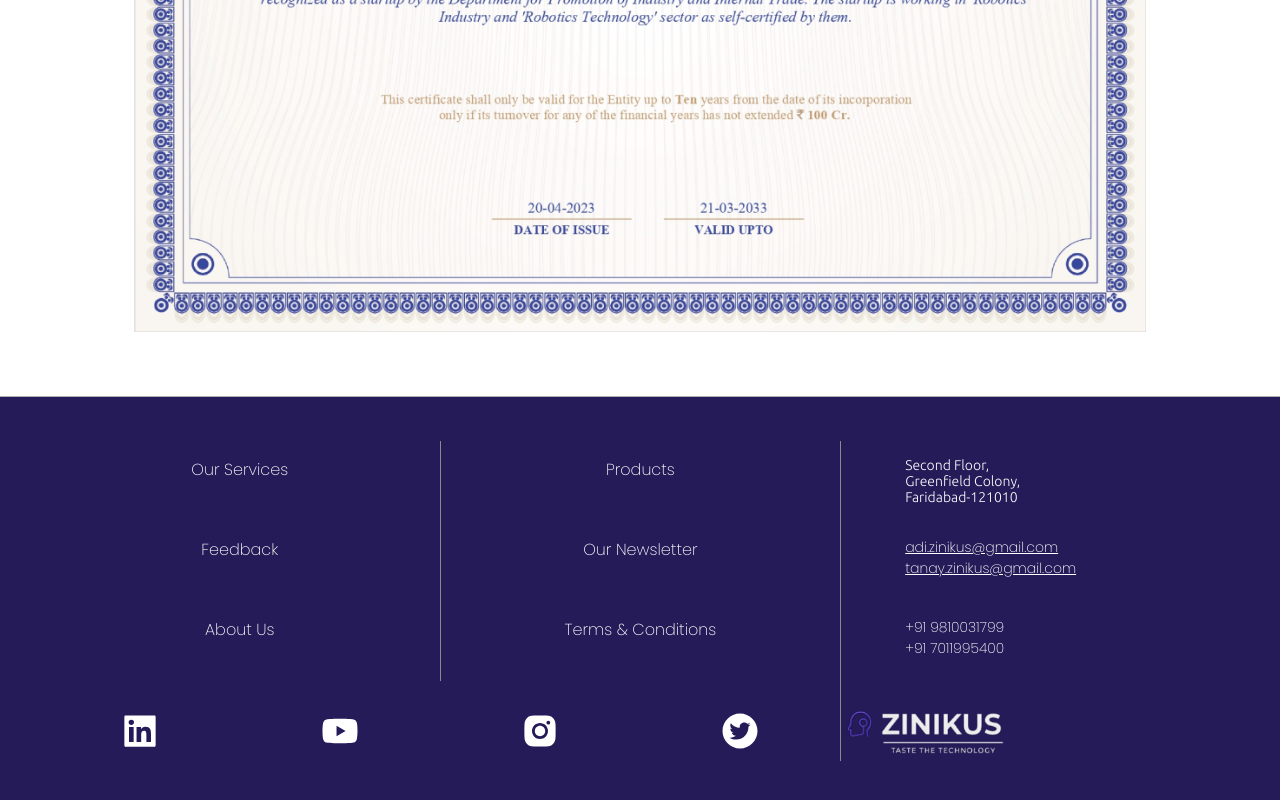
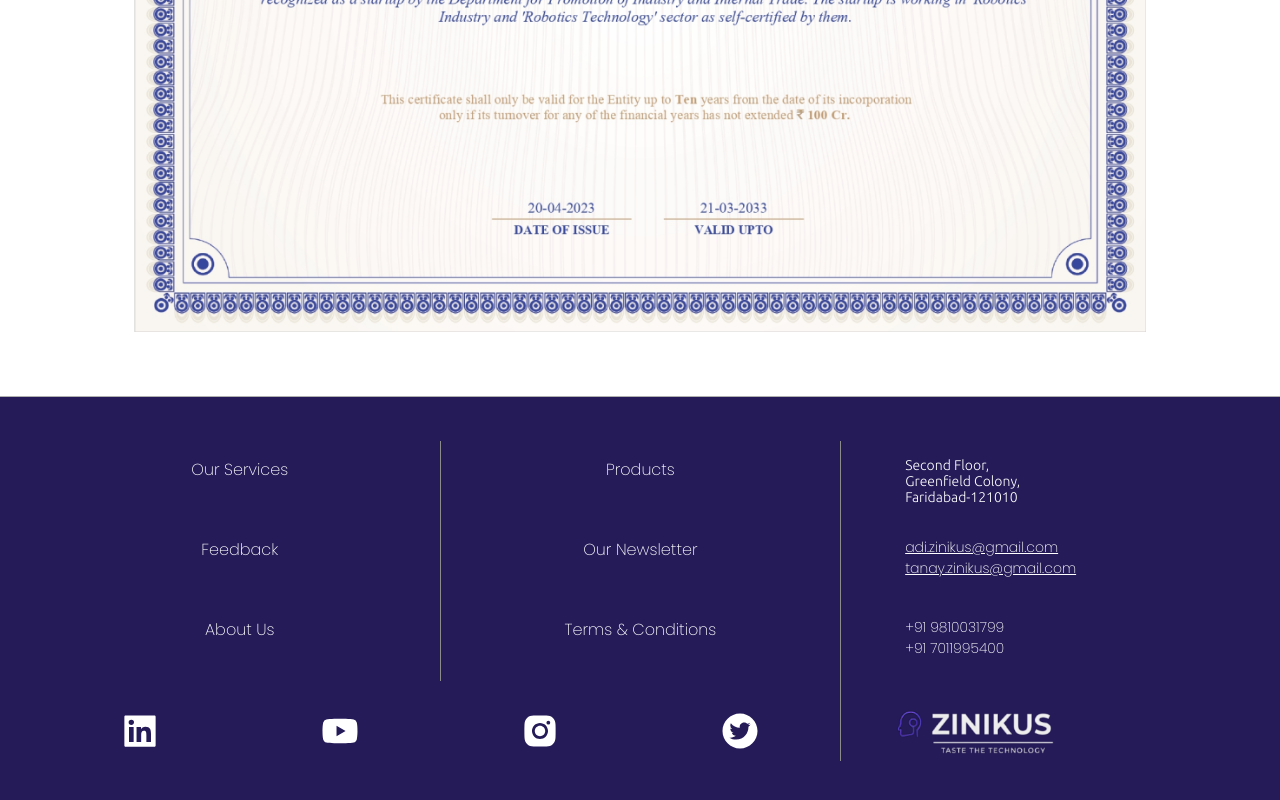
Before and after one commit to UjjwalPasahan/ZINIKUSWEB, a React (Create React App) app in the folder client/: page / in a window 1280 px wide. Shown: the part 3709-4509 px from the top of the page. Built offline with nearby package versions, Linux system fonts and the light colour scheme; a web font is replaced by a local one.

Commit message:
minute detailing

```diff
--- a/client/src/styles/Footer.css
+++ b/client/src/styles/Footer.css
@@ -181,6 +181,7 @@
 .footerLogo {
   background: #251b58;
   grid-area: logo;
+  padding-left: 3.90625vw;
 }
 
 @media (max-width: 900px) {
```
